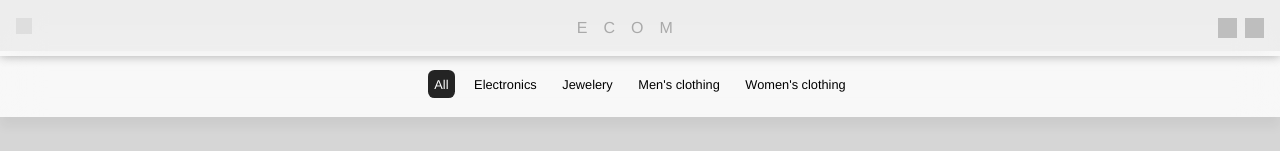
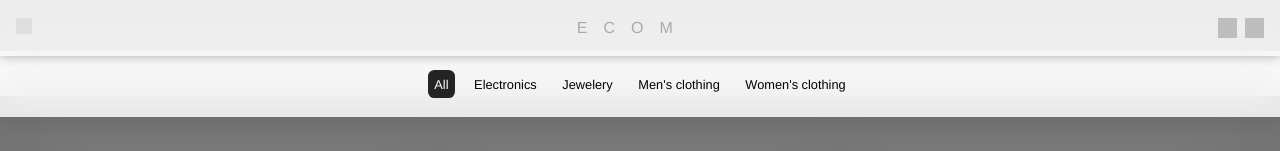
Before and after one commit to Marpuriganesh/e-com-temp, a React (Vite) app: page /product/1 in a window 1280 px wide. Shown: the top 151 px of the page. Built offline with nearby package versions, Linux system fonts and the light colour scheme; grey boxes are pictures that could not be loaded.

Commit message:
feat(basic shared layout):

```diff
--- a/src/App.jsx
+++ b/src/App.jsx
@@ -1,166 +1,23 @@
-import { useEffect, useState, useRef } from "react";
-import Item from "./components/Item";
-import { data } from "./assets/data";
-import { catagories } from "./assets/data";
 import { motion } from "motion/react";
-import { PropagateLoader } from "react-spinners";
+import { BrowserRouter, Route, Routes } from "react-router-dom";
+import BaseElement from "./components/BaseElement";
+import Product from "./components/Product";
 import "./App.css";
 
-const containerVarients = {
-  hidden: { opacity: 1 },
-  show: {
-    opacity: 1,
-    transition: {
-      staggerChildren: 0.2,
-    },
-  },
-};
-
-const itemContainerVarients = {
-  hidden: { opacity: 0 },
-  show: {
-    opacity: 1,
-  },
-};
-
-const itemVarients = {
-  hidden: { opacity: 0 },
-  show: {
-    opacity: 1,
-    transition: {
-      staggerChildren: 0.2,
-    },
-  },
-};
-
-const itemDetailsVarients = {
-  hidden: { opacity: 0, scale: 0 },
-  show: { opacity: 1, scale: 1 },
-};
-
-const selectionBarVarients = {
-  hidden: { scaleY: 0 },
-  show: {
-    scaleY: 1,
-    transition: {
-      staggerChildren: 0.2,
-      delay: 0.2,
-    },
-  },
-};
-
 function App() {
-  const loaderRef = useRef(null);
-  const batchSize = 6;
-
-  const [items, setItems] = useState([]);
-  const [batchIndex, setBatchIndex] = useState(0);
-  const [hasMore, setHasMore] = useState(true);
-  const [selectedCatagory, setSelectedCatagory] = useState("All");
-  const [itemsData, setItemsData] = useState(data);
-
-  useEffect(() => {
-    // console.log(
-    //   "itemsData",
-    //   itemsData.filter((i) => i.category === "men's clothing")
-    // );
-    setItemsData(
-      selectedCatagory === "All"
-        ? data
-        : data.filter((i) => i.category === selectedCatagory.toLowerCase())
-    );
-    setBatchIndex(0);
-    setHasMore(true);
-    setItems([]);
-  }, [selectedCatagory]);
-
-  useEffect(() => {
-    const loadMore = () => {
-      const start = batchIndex * batchSize;
-      const end = start + batchSize;
-      const nextBatch = itemsData.slice(start, end);
-
-      if (nextBatch.length > 0) {
-        setItems((prevItems) => [...prevItems, ...nextBatch]);
-        setBatchIndex((prevIndex) => prevIndex + 1);
-      }
-      if (end >= itemsData.length) {
-        setHasMore(false); // No more items to load
-      }
-    };
-
-    const observer = new IntersectionObserver(
-      (entries) => {
-        if (entries[0].isIntersecting) {
-          console.log("intersecting");
-          loadMore();
-        }
-      },
-      {
-        threshold: 0.5, // Trigger when 50% of the element is visible
-      }
-    );
-    if (loaderRef.current) {
-      observer.observe(loaderRef.current);
-    }
-    return () => {
-      observer.disconnect();
-    };
-  }, [batchIndex, itemsData]);
-
   return (
     <>
-      <div className="App">
+      <motion.div className="App">
         <NavBar />
-        <motion.div
-          className=" items_container"
-          variants={containerVarients}
-          initial="hidden"
-          animate="show"
-        >
-          <motion.div
-            className="select_catagories"
-            variants={selectionBarVarients}
-            style={{ transformOrigin: "0 0" }}
-          >
-            {catagories.map((c, id) => {
-              return (
-                <motion.span
-                  key={id}
-                  // whileHover={{
-                  //   scale: `${selectedCatagory === c ? 1 : 1.1}`,
-                  // }}
-                  variants={itemDetailsVarients}
-                  style={{
-                    color: `${selectedCatagory === c ? "white" : ""}`,
-                  }}
-                  onClick={() => setSelectedCatagory(c)}
-                >
-                  {selectedCatagory === c && (
-                    <motion.div layoutId="animate" className="select_animate" />
-                  )}
-                  {c}
-                </motion.span>
-              );
-            })}
-          </motion.div>
-          {items.map((item) => (
-            <Item
-              key={item.id}
-              itemContainerVarients={itemContainerVarients}
-              itemVarients={itemVarients}
-              itemDetailsVarients={itemDetailsVarients}
-            >
-              {item}
-            </Item>
-          ))}
-          {hasMore && (
-            <div className="loader" ref={loaderRef}>
-              <PropagateLoader color="#ffffff" />
-            </div>
-          )}
-        </motion.div>
-      </div>
+        <BrowserRouter>
+          <Routes>
+            <Route path="/" element={<BaseElement />}>
+              <Route path="/product/:id" element={<Product />} />
+            </Route>
+            <Route path="*" element={<h1>not found</h1>} />
+          </Routes>
+        </BrowserRouter>
+      </motion.div>
     </>
   );
 }
@@ -173,7 +30,9 @@ const NavBar = () => {
       <motion.div
         className="nav"
         initial={{ height: 0 }}
-        animate={{ height: "3.5em" }}
+        animate={{
+          height: "3.5em",
+        }}
       >
         <span>
           <img
--- /dev/null
+++ b/src/components/BaseElement.jsx
@@ -0,0 +1,169 @@
+import { data } from "../assets/data";
+import { catagories } from "../assets/data";
+
+import { useEffect, useState, useRef } from "react";
+import { motion } from "motion/react";
+import Item from "./Item";
+import { Outlet, useNavigate } from "react-router-dom";
+import { PropagateLoader } from "react-spinners";
+
+const containerVarients = {
+  hidden: { opacity: 1 },
+  show: {
+    opacity: 1,
+    transition: {
+      staggerChildren: 0.2,
+    },
+  },
+};
+
+const itemContainerVarients = {
+  hidden: { opacity: 0 },
+  show: {
+    opacity: 1,
+  },
+};
+
+const itemVarients = {
+  hidden: { opacity: 0 },
+  show: {
+    opacity: 1,
+    transition: {
+      staggerChildren: 0.2,
+    },
+  },
+};
+
+const itemDetailsVarients = {
+  hidden: { opacity: 0, scale: 0 },
+  show: { opacity: 1, scale: 1 },
+};
+
+const selectionBarVarients = {
+  hidden: { scaleY: 0 },
+  show: {
+    scaleY: 1,
+    transition: {
+      staggerChildren: 0.2,
+      delay: 0.2,
+    },
+  },
+};
+
+function BaseElement() {
+  const loaderRef = useRef(null);
+  const batchSize = 6;
+
+  const [items, setItems] = useState([]);
+  const [batchIndex, setBatchIndex] = useState(0);
+  const [hasMore, setHasMore] = useState(true);
+  const [selectedCatagory, setSelectedCatagory] = useState("All");
+  const [itemsData, setItemsData] = useState(data);
+  const navigate = useNavigate();
+
+  useEffect(() => {
+    // console.log(
+    //   "itemsData",
+    //   itemsData.filter((i) => i.category === "men's clothing")
+    // );
+    setItemsData(
+      selectedCatagory === "All"
+        ? data
+        : data.filter((i) => i.category === selectedCatagory.toLowerCase())
+    );
+    setBatchIndex(0);
+    setHasMore(true);
+    setItems([]);
+  }, [selectedCatagory]);
+
+  useEffect(() => {
+    const loadMore = () => {
+      const start = batchIndex * batchSize;
+      const end = start + batchSize;
+      const nextBatch = itemsData.slice(start, end);
+
+      if (nextBatch.length > 0) {
+        setItems((prevItems) => [...prevItems, ...nextBatch]);
+        setBatchIndex((prevIndex) => prevIndex + 1);
+      }
+      if (end >= itemsData.length) {
+        setHasMore(false); // No more items to load
+      }
+    };
+
+    const observer = new IntersectionObserver(
+      (entries) => {
+        if (entries[0].isIntersecting) {
+          console.log("intersecting");
+          loadMore();
+        }
+      },
+      {
+        threshold: 0.5, // Trigger when 50% of the element is visible
+      }
+    );
+    if (loaderRef.current) {
+      observer.observe(loaderRef.current);
+    }
+    return () => {
+      observer.disconnect();
+    };
+  }, [batchIndex, itemsData]);
+
+  return (
+    <>
+      <motion.div
+        className=" items_container"
+        variants={containerVarients}
+        initial="hidden"
+        animate="show"
+      >
+        <motion.div
+          className="select_catagories"
+          variants={selectionBarVarients}
+          style={{ transformOrigin: "0 0" }}
+        >
+          {catagories.map((c, id) => {
+            return (
+              <motion.span
+                key={id}
+                // whileHover={{
+                //   scale: `${selectedCatagory === c ? 1 : 1.1}`,
+                // }}
+                variants={itemDetailsVarients}
+                style={{
+                  color: `${selectedCatagory === c ? "white" : ""}`,
+                }}
+                onClick={() => setSelectedCatagory(c)}
+              >
+                {selectedCatagory === c && (
+                  <motion.div layoutId="animate" className="select_animate" />
+                )}
+                {c}
+              </motion.span>
+            );
+          })}
+        </motion.div>
+        {items.map((item) => (
+          <Item
+            key={item.id}
+            itemContainerVarients={itemContainerVarients}
+            itemVarients={itemVarients}
+            itemDetailsVarients={itemDetailsVarients}
+            onClick={() => navigate(`/product/${item.id}`)}
+          >
+            {item}
+          </Item>
+        ))}
+        {hasMore && (
+          <div className="loader" ref={loaderRef}>
+            <PropagateLoader color="#ffffff" />
+          </div>
+        )}
+      </motion.div>
+      <Outlet />
+    </>
+  );
+}
+
+export default BaseElement;
--- a/src/components/Item.jsx
+++ b/src/components/Item.jsx
@@ -6,6 +6,7 @@ const Item = ({
   itemContainerVarients,
   itemVarients,
   itemDetailsVarients,
+  onClick,
   children,
 }) => {
   return (
@@ -13,7 +14,8 @@ const Item = ({
       <motion.div
         className="item_container"
         variants={itemContainerVarients}
-        layout
+        onClick={onClick}
+        layoutId={`product-${children.id}`}
       >
         <motion.div className="item" variants={itemVarients}>
           <motion.div className="img_container" variants={itemDetailsVarients}>
@@ -57,6 +59,7 @@ Item.propTypes = {
   itemContainerVarients: PropTypes.any,
   itemVarients: PropTypes.any,
   itemDetailsVarients: PropTypes.any,
+  onClick: PropTypes.func,
   children: PropTypes.any,
 };
 
--- /dev/null
+++ b/src/components/Product.jsx
@@ -0,0 +1,29 @@
+import { motion } from "motion/react";
+import { useParams, useNavigate } from "react-router-dom";
+import "./css/Product.css";
+
+function Product() {
+  const id = useParams();
+  const navigate = useNavigate();
+  //   console.log(id);
+  return (
+    <>
+      <motion.div
+        className="background"
+        initial={{ opacity: 0, backdropFilter: "blur(0)" }}
+        animate={{ opacity: 1, backdropFilter: "blur(20px)" }}
+        onClick={() => navigate("/")}
+      >
+        <motion.div
+          className="product_container"
+          layoutId={`product-1`}
+          onClick={(e) => e.stopPropagation()}
+        >
+          Product
+        </motion.div>
+      </motion.div>
+    </>
+  );
+}
+
+export default Product;
--- /dev/null
+++ b/src/components/css/Product.css
@@ -0,0 +1,21 @@
+.background {
+  position: fixed;
+  top: 6em;
+  width: 100%;
+  height: 100%;
+  background-color: rgba(35, 35, 35, 0.55);
+  display: flex;
+  justify-content: center;
+  align-items: center;
+  /* backdrop-filter: blur(30px); */
+  .product_container {
+    width: 60%;
+    height: 80%;
+    background-color: rgba(244, 244, 244, 0.867);
+    border-radius: 1em;
+    display: flex;
+    justify-content: center;
+    align-items: center;
+    /* overflow-y: scroll; */
+  }
+}
```
